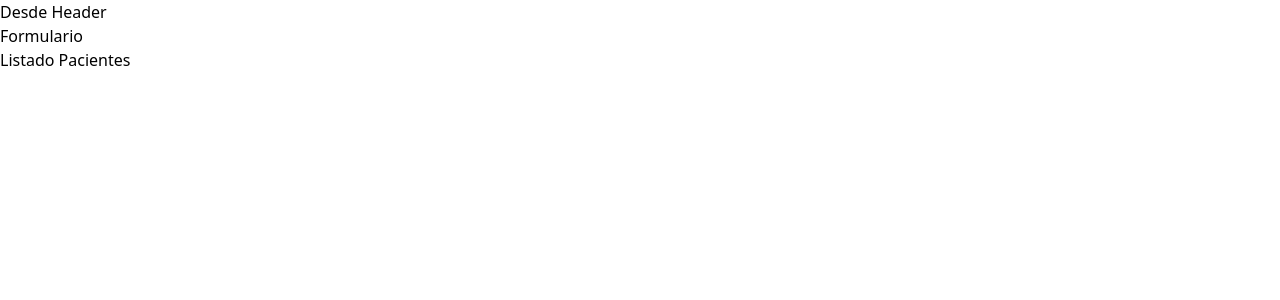
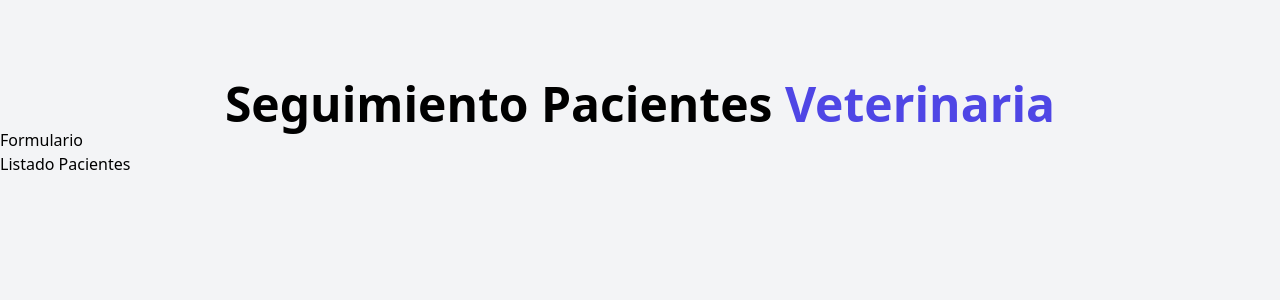
Before and after one commit to y3nar0/citas-veterinaria, a React (Vite) app: page / in a window 1280 px wide. Shown: the top 300 px of the page. Built offline with nearby package versions, Linux system fonts and the light colour scheme.

Commit message:
estilos al header

```diff
--- a/index.html
+++ b/index.html
@@ -6,7 +6,7 @@
     <meta name="viewport" content="width=device-width, initial-scale=1.0" />
     <title>Citas Veterinaria</title>
   </head>
-  <body>
+  <body class="bg-gray-100 h-screen">
     <div id="root"></div>
     <script type="module" src="/src/main.jsx"></script>
   </body>
--- a/src/App.jsx
+++ b/src/App.jsx
@@ -5,11 +5,11 @@
 function App() {
 
   return (
-    <>
+    <div className="container mx-auto mt-20">
       <Header />
       <Formulario />
       <ListadoPacientes />
-    </>
+    </div>
   )
 }
 
--- a/src/components/Header.jsx
+++ b/src/components/Header.jsx
@@ -2,7 +2,10 @@
 
 const Header = () => {
   return (
-    <h1>Desde Header</h1>
+    <h1 className='font-black text-5xl text-center md:w-2/3 mx-auto'>
+      Seguimiento Pacientes {''}
+      <span className='text-indigo-600'>Veterinaria</span>
+    </h1>
   )
 }
 
```
Also changed, not shown: clasesCSS.txt (added).
